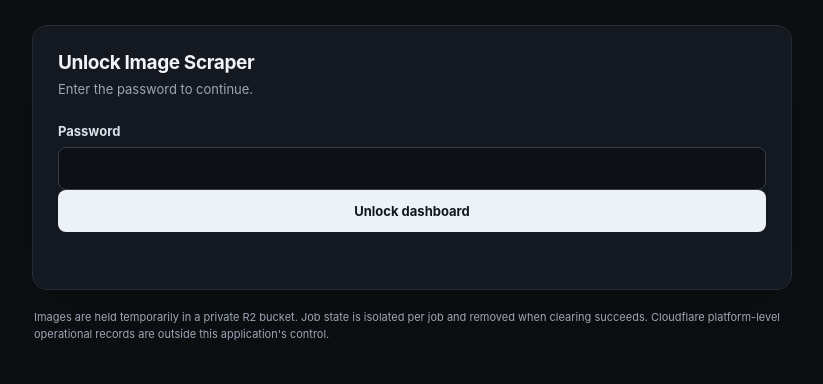
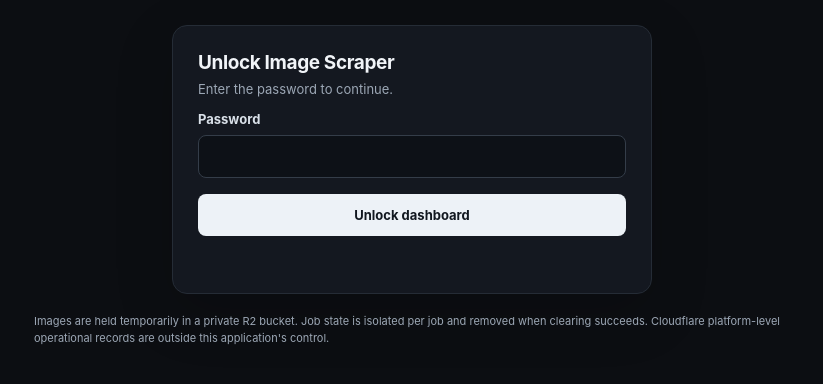
Before and after one commit to UnpainLlama/image-scraper, a website: page dashboard/index.html in a window 1280 px wide. Shown: the part 116-500 px from the top of the page, without its empty margins (228-1051 px from the left). Drawn offline with Linux system fonts and the light colour scheme.

Commit message:
Style password login screen

```diff
--- a/dashboard/style.css
+++ b/dashboard/style.css
@@ -89,3 +89,13 @@ footer p { font-size: 11px; }
 @media (max-width: 540px) {
   .recovery-controls { flex-direction: column; }
 }
+
+.topbar-actions { display: flex; align-items: center; gap: 10px; }
+.auth-panel { max-width: 480px; margin: 0 auto; }
+.auth-panel .panel-heading { margin-bottom: 12px; }
+.auth-panel label { margin-top: 8px; }
+.auth-panel .primary { margin-top: 16px; }
+#auth-notice { min-height: 20px; }
+@media (max-width: 420px) {
+  .topbar-actions { align-items: flex-end; flex-direction: column; gap: 7px; }
+}
```
